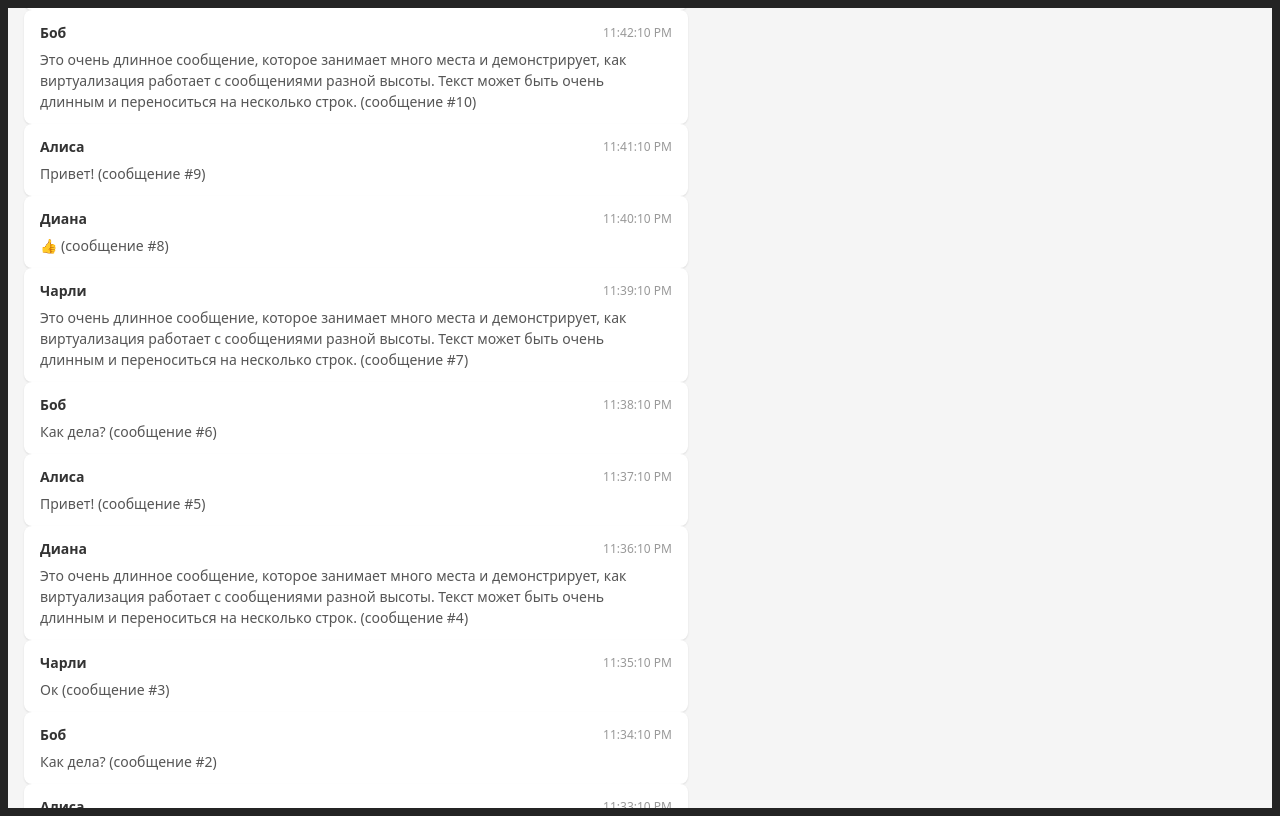
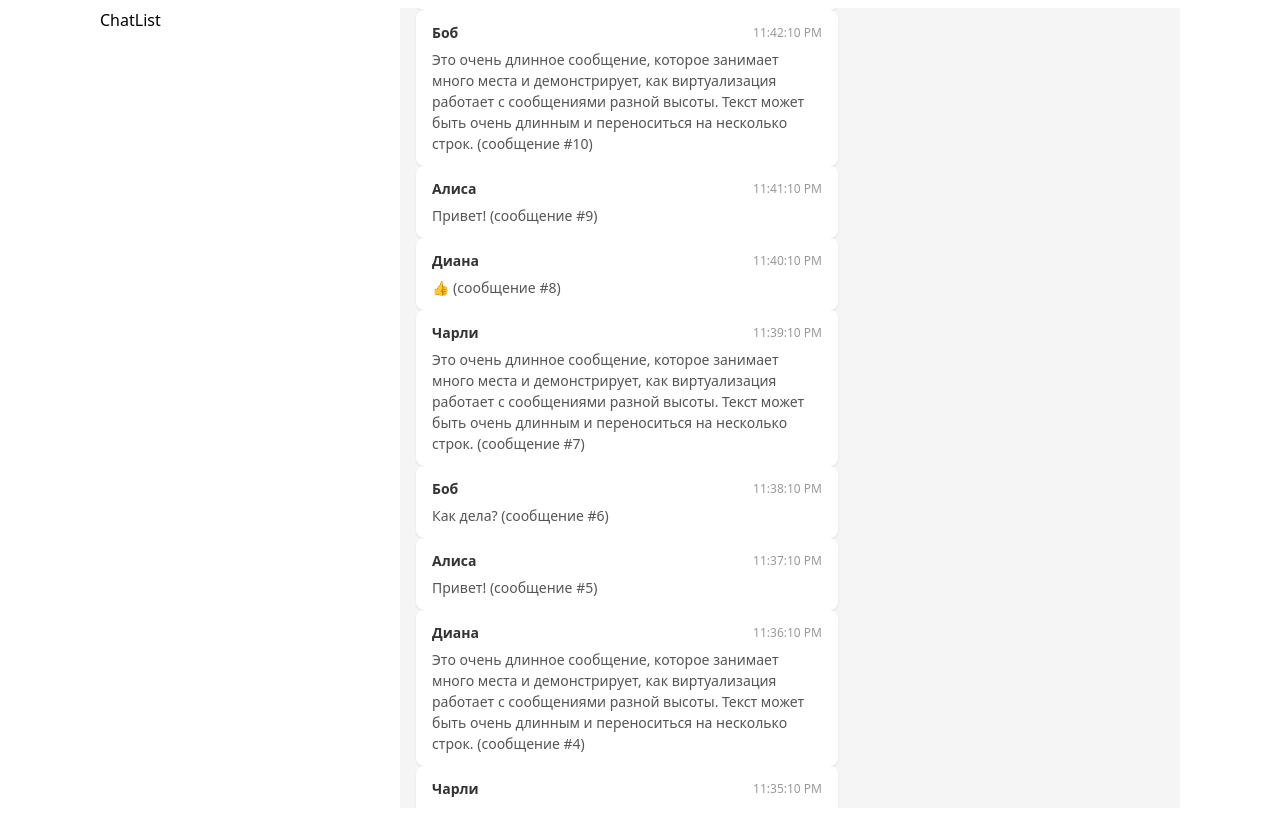
Before and after one commit to agufranov/chat-wnd, a React (Vite) app: page / in a window 1280 px wide. Built offline with nearby package versions, Linux system fonts and the light colour scheme.

Commit message:
extract types

```diff
--- a/package.json
+++ b/package.json
@@ -10,6 +10,7 @@
     "preview": "vite preview"
   },
   "dependencies": {
+    "date-fns": "^4.1.0",
     "react": "^19.2.0",
     "react-dom": "^19.2.0",
     "react-virtualized": "^9.22.6"
@@ -17,7 +18,7 @@
   "devDependencies": {
     "@eslint/js": "^9.39.1",
     "@types/node": "^24.10.1",
-    "@types/react": "^19.2.5",
+    "@types/react": "^19.2.7",
     "@types/react-dom": "^19.2.3",
     "@vitejs/plugin-react": "^5.1.1",
     "eslint": "^9.39.1",
--- /dev/null
+++ b/src/app/App.module.css
@@ -0,0 +1,13 @@
+.main {
+  display: flex;
+  width: 1080px;
+  margin: 0 auto;
+}
+
+.sidebar {
+  flex-basis: 300px;
+}
+
+.content {
+  flex: 1;
+}
--- a/src/app/App.tsx
+++ b/src/app/App.tsx
@@ -1,7 +1,18 @@
+import { ChatList } from "../widgets/ChatList/ChatList";
 import { ChatWindow } from "../widgets/ChatWindow/ChatWindow";
+import style from "./App.module.css";
 
 function App() {
-  return <ChatWindow />;
+  return (
+    <main className={style.main}>
+      <aside className={style.sidebar}>
+        <ChatList />
+      </aside>
+      <section className={style.content}>
+        <ChatWindow />
+      </section>
+    </main>
+  );
 }
 
 export default App;
--- a/src/app/features/MessageList/MessageList.tsx
+++ b/src/app/features/MessageList/MessageList.tsx
@@ -2,21 +2,17 @@ import { useCallback, useEffect, useMemo, useRef } from "react";
 import type { ListRowProps } from "react-virtualized";
 import { AutoSizer, List } from "react-virtualized";
 import style from "./MessageList.module.css";
+import type { Message } from "../../../shared/types";
 
-export type Message = {
-  id: string;
-  text: string;
-  author: string;
-  timestamp: Date;
-};
-
-interface ChatProps {
+interface MessageListProps {
   messages: Message[];
 }
 
 const DEFAULT_MSG_HEIGHT = 80;
 
-function Chat({ messages }: ChatProps) {
+export const MessageList: React.FC<MessageListProps> = ({
+  messages,
+}: MessageListProps) => {
   const listRef = useRef<List>(null);
   const itemHeights = useRef<Map<number, number>>(new Map());
 
@@ -82,7 +78,7 @@ function Chat({ messages }: ChatProps) {
       </AutoSizer>
     </div>
   );
-}
+};
 
 interface MessageRowProps {
   message: Message;
@@ -106,12 +102,10 @@ function MessageRow({ message, index, setRowHeight }: MessageRowProps) {
       <div className={style.messageHeader}>
         <span className={style.messageAuthor}>{message.author}</span>
         <span className={style.messageTime}>
-          {message.timestamp.toLocaleTimeString()}
+          {new Date(message.timestamp).toLocaleTimeString()}
         </span>
       </div>
       <div className={style.messageText}>{message.text}</div>
     </div>
   );
 }
-
-export default Chat;
--- a/src/app/styles/globals.css
+++ b/src/app/styles/globals.css
@@ -4,8 +4,6 @@
   font-weight: 400;
 
   color-scheme: light dark;
-  color: rgba(255, 255, 255, 0.87);
-  background-color: #242424;
 
   font-synthesis: none;
   text-rendering: optimizeLegibility;
--- /dev/null
+++ b/src/shared/types/index.ts
@@ -0,0 +1,12 @@
+export type Chat = {
+  id: string;
+  name: string;
+  lastMessage?: Message;
+};
+
+export type Message = {
+  id: string;
+  timestamp: number;
+  text: string;
+  author: string | null; // для простоты, null - у моих сообщений
+};
--- /dev/null
+++ b/src/widgets/ChatList/ChatList.tsx
@@ -0,0 +1,5 @@
+import React, { type ReactElement, type ReactNode } from "react";
+
+export const ChatList: React.FC = () => {
+  return <div>ChatList</div>;
+};
--- a/src/widgets/ChatWindow/ChatWindow.tsx
+++ b/src/widgets/ChatWindow/ChatWindow.tsx
@@ -1,4 +1,4 @@
-import MessageList from "../../app/features/MessageList/MessageList";
+import { MessageList } from "../../app/features/MessageList/MessageList";
 import { useMessages } from "./useMessages";
 
 export const ChatWindow: React.FC = () => {
--- a/src/widgets/ChatWindow/useMessages.ts
+++ b/src/widgets/ChatWindow/useMessages.ts
@@ -1,34 +1,30 @@
-import { useMemo } from "react"
+import { useMemo } from "react";
 
-export const useMessages = () => useMemo(() => {
-    const testMessages = []
-    const authors = ['Алиса', 'Боб', 'Чарли', 'Диана']
-    const shortTexts = [
-        'Привет!',
-        'Как дела?',
-        'Ок',
-        '👍',
-    ]
+export const useMessages = () =>
+  useMemo(() => {
+    const testMessages = [];
+    const authors = ["Алиса", "Боб", "Чарли", "Диана"];
+    const shortTexts = ["Привет!", "Как дела?", "Ок", "👍"];
     const longTexts = [
-        'Это очень длинное сообщение, которое занимает много места и демонстрирует, как виртуализация работает с сообщениями разной высоты. Текст может быть очень длинным и переноситься на несколько строк.',
-        'Еще одно длинное сообщение для тестирования виртуализации. Когда у нас много сообщений разной длины, виртуализация помогает производительности, рендеря только видимые элементы.',
-        'Среднее сообщение с некоторым количеством текста, чтобы показать, что высота может варьироваться.',
-    ]
+      "Это очень длинное сообщение, которое занимает много места и демонстрирует, как виртуализация работает с сообщениями разной высоты. Текст может быть очень длинным и переноситься на несколько строк.",
+      "Еще одно длинное сообщение для тестирования виртуализации. Когда у нас много сообщений разной длины, виртуализация помогает производительности, рендеря только видимые элементы.",
+      "Среднее сообщение с некоторым количеством текста, чтобы показать, что высота может варьироваться.",
+    ];
 
     for (let i = 0; i < 1000; i++) {
-        const author = authors[i % authors.length]
-        const isLong = i % 3 === 0
+      const author = authors[i % authors.length];
+      const isLong = i % 3 === 0;
       const text = isLong
         ? longTexts[i % longTexts.length]
-            : shortTexts[i % shortTexts.length]
+        : shortTexts[i % shortTexts.length];
 
       testMessages.push({
         id: `msg-${i}`,
         text: `${text} (сообщение #${i + 1})`,
         author,
-            timestamp: new Date(Date.now() - (1000 - i) * 60000),
-        })
+        timestamp: +new Date(Date.now() - (1000 - i) * 60000),
+      });
     }
 
-    return testMessages
-}, [])
+    return testMessages;
+  }, []);
```
Also changed, not shown: 1 other file (tests, documents, lock files or other folders). Lines whose indentation alone changed are shown as unchanged.
